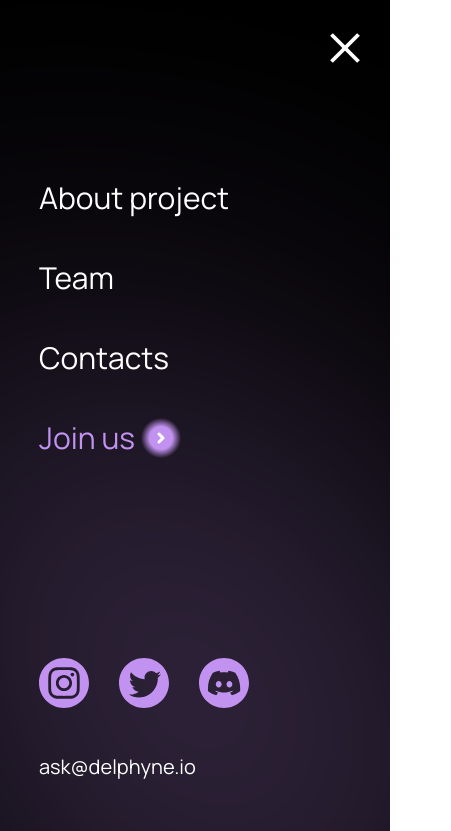
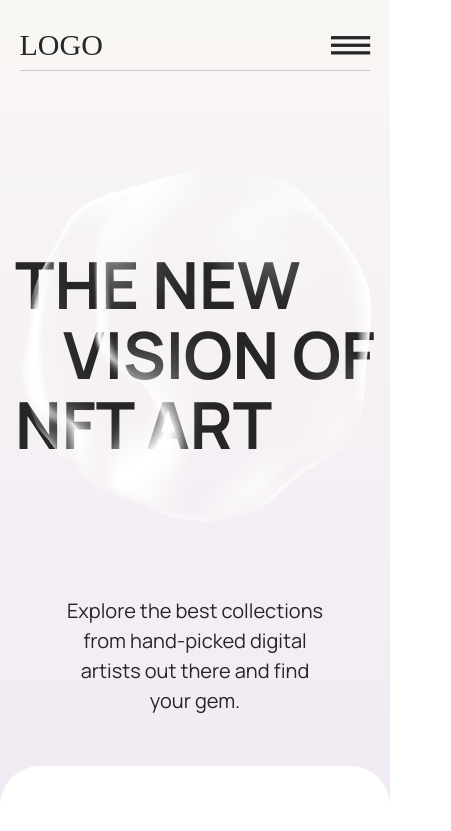
Before and after one commit to ivvan16/delphine, an Angular app: page / in a window 390 px wide. Shown: the top 831 px of the page, 451 px wide, since content can reach past the window. Built offline with nearby package versions, Linux system fonts and the light colour scheme; a web font is replaced by a local one.

Commit message:
Mobile version is fixed.

```diff
--- a/src/app/app.component.html
+++ b/src/app/app.component.html
@@ -1,4 +1,4 @@
-<!-- <div class="outer-container">
+<div class="outer-container">
   <div #navBar class="navbar">
     <div class="nav-logo">LOGO</div>
     <div *ngIf="!(isMobile | async)" class="nav-section">
@@ -172,7 +172,7 @@
       </div>
     </div>
   </div>
-</div> -->
+</div>
 
 <ng-template #mobileNavSection>
   <div class="mobile-nav-section">
@@ -198,4 +198,4 @@
     </div>
   </div>
 </ng-template>
-<ng-container *ngTemplateOutlet="mobileNavSection"></ng-container>
+<!-- <ng-container *ngTemplateOutlet="mobileNavSection"></ng-container> -->
```
